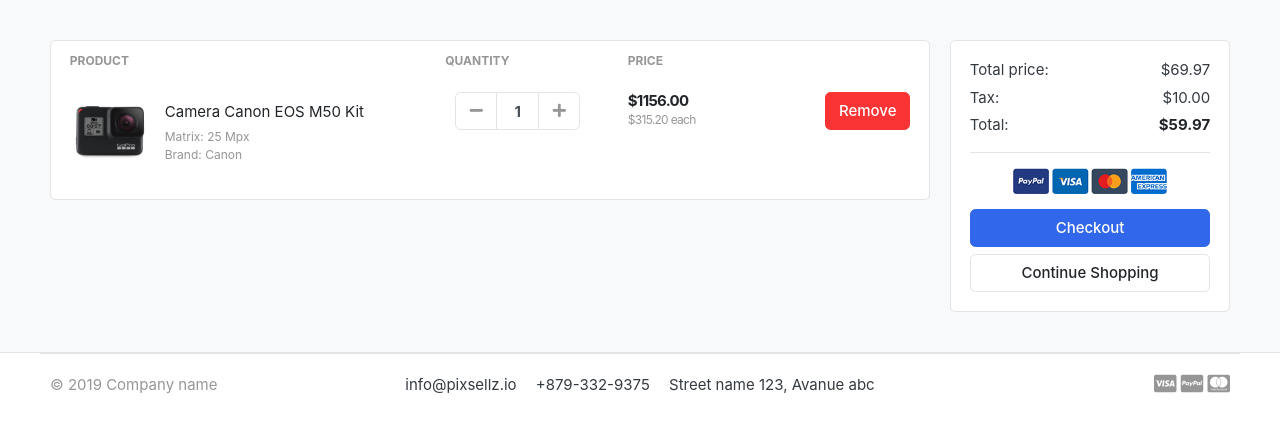
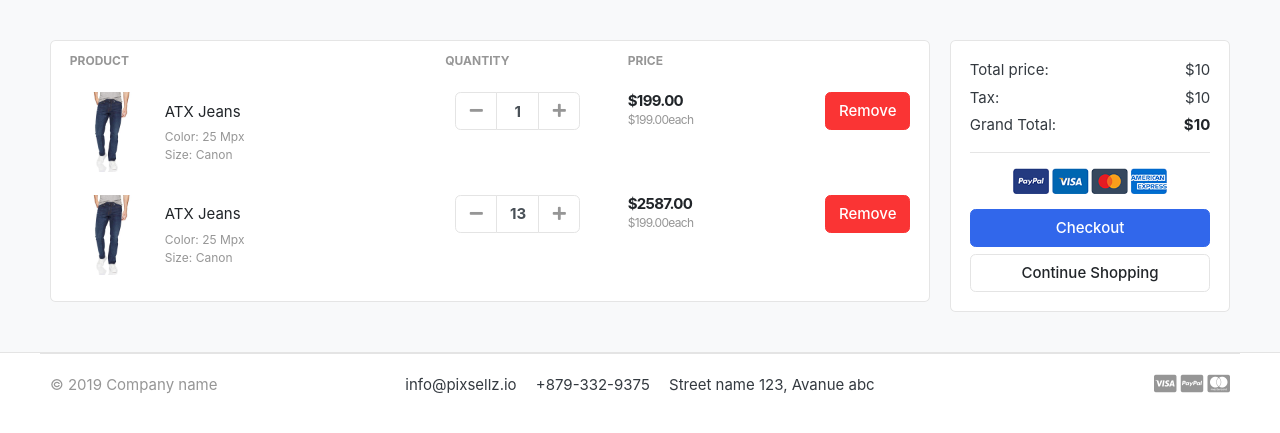
Before and after one commit to SherazHaider907/Ecommerce, a Django app: template templates/store/cart.html in a window 1280 px wide. Shown: the part 118-551 px from the top of the page. Run offline with Django 5.2, Linux system fonts and the light colour scheme; data comes from the database, SQL or seed files in the repository; both versions use the stored data as it was after the commit; the template is opened without the code that fills it: values that come from a table or form of the project are taken from there, most other values are stand-ins (such as "Sample title", 1, 10 or a date in 2020); some libraries are stand-ins or nearby versions; some web fonts are replaced.

Commit message:
make cart function for cart app and make adding tax and grandtotal

```diff
--- a/carts/models.py
+++ b/carts/models.py
@@ -15,5 +15,8 @@ class CartItem(models.Model):
     is_active = models.BooleanField(default=True)
 
 
+    def sub_total(self):
+        return self.product.price * self.quantity
+
     def __str__(self):
         return str(self.product)
--- a/templates/store/cart.html
+++ b/templates/store/cart.html
@@ -22,13 +22,14 @@
 </tr>
 </thead>
 <tbody>
+{% for cart_item in cart_items %}
 <tr>
 	<td>
 		<figure class="itemside align-items-center">
-			<div class="aside"><img src="{% static "./images/items/11.jpg" %}" class="img-sm"></div>
+			<div class="aside"><img src="{{ cart_item.product.image.url }}" class="img-sm"></div>
 			<figcaption class="info">
-				<a href="#" class="title text-dark">Camera Canon EOS M50 Kit</a>
-				<p class="text-muted small">Matrix: 25 Mpx <br> Brand: Canon</p>
+				<a href="#" class="title text-dark">{{ cart_item.product.product_name }}</a>
+				<p class="text-muted small">Color: 25 Mpx <br> Size: Canon</p>
 			</figcaption>
 		</figure>
 	</td>
@@ -39,24 +40,24 @@
 							<div class="input-group-prepend">
 							<button class="btn btn-light" type="button" id="button-plus"> <i class="fa fa-minus"></i> </button>
 							</div>
-							<input type="text" class="form-control"  value="1">
+							<input type="text" class="form-control"  value="{{ cart_item.quantity }}">
 							<div class="input-group-append">
-							<button class="btn btn-light" type="button" id="button-minus"> <i class="fa fa-plus"></i> </button>
+							<a href="{% url 'add_cart' cart_item.product.id %}" class="btn btn-light" type="button" id="button-minus"> <i class="fa fa-plus"></i> </a>
 							</div>
 						</div> <!-- input-group.// -->
 					</div> <!-- col.// -->
 	</td>
 	<td>
 		<div class="price-wrap">
-			<var class="price">$1156.00</var>
-			<small class="text-muted"> $315.20 each </small>
+			<var class="price">${{ cart_item.sub_total }}</var>
+			<small class="text-muted"> ${{ cart_item.product.price }}each </small>
 		</div> <!-- price-wrap .// -->
 	</td>
 	<td class="text-right">
 	<a href="" class="btn btn-danger"> Remove</a>
 	</td>
 </tr>
-
+{% endfor %}
 </tbody>
 </table>
 </div> <!-- card.// -->
@@ -68,15 +69,15 @@
 		<div class="card-body">
 			<dl class="dlist-align">
 			  <dt>Total price:</dt>
-			  <dd class="text-right">$69.97</dd>
+			  <dd class="text-right">${{total}}</dd>
 			</dl>
 			<dl class="dlist-align">
 			  <dt>Tax:</dt>
-			  <dd class="text-right"> $10.00</dd>
+			  <dd class="text-right"> ${{tax}}</dd>
 			</dl>
 			<dl class="dlist-align">
-			  <dt>Total:</dt>
-			  <dd class="text-right text-dark b"><strong>$59.97</strong></dd>
+			  <dt>Grand Total:</dt>
+			  <dd class="text-right text-dark b"><strong>${{grand_total}}</strong></dd>
 			</dl>
 			<hr>
 			<p class="text-center mb-3">
```
Also changed, not shown: carts/views.py (+21 -2 lines), db.sqlite3.
